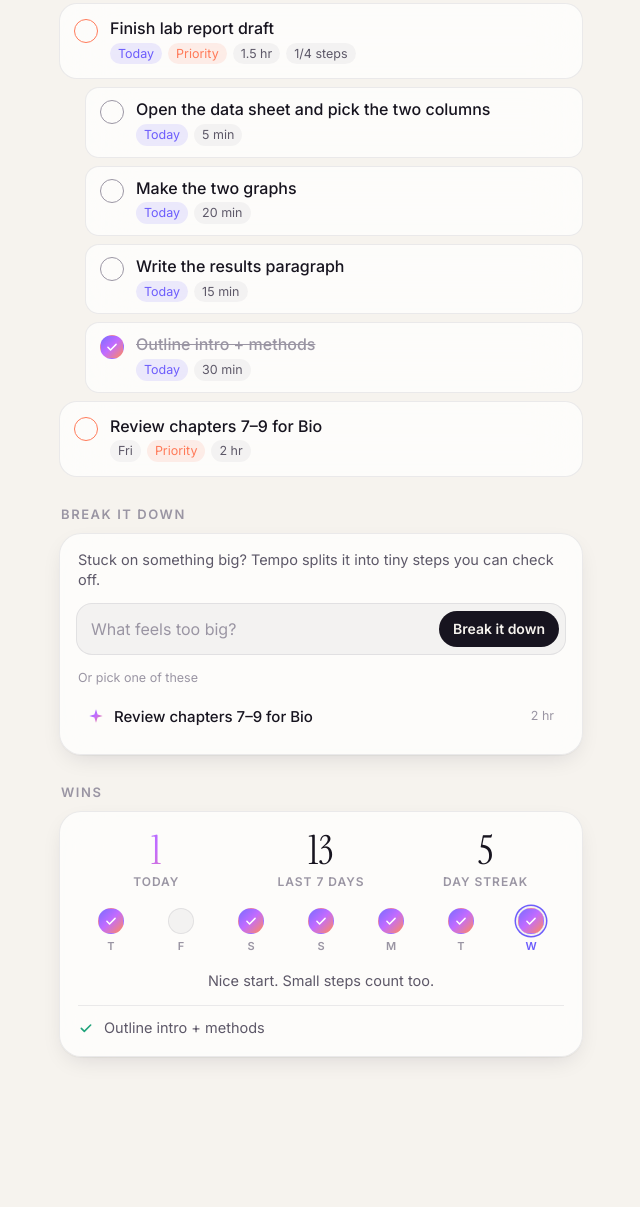
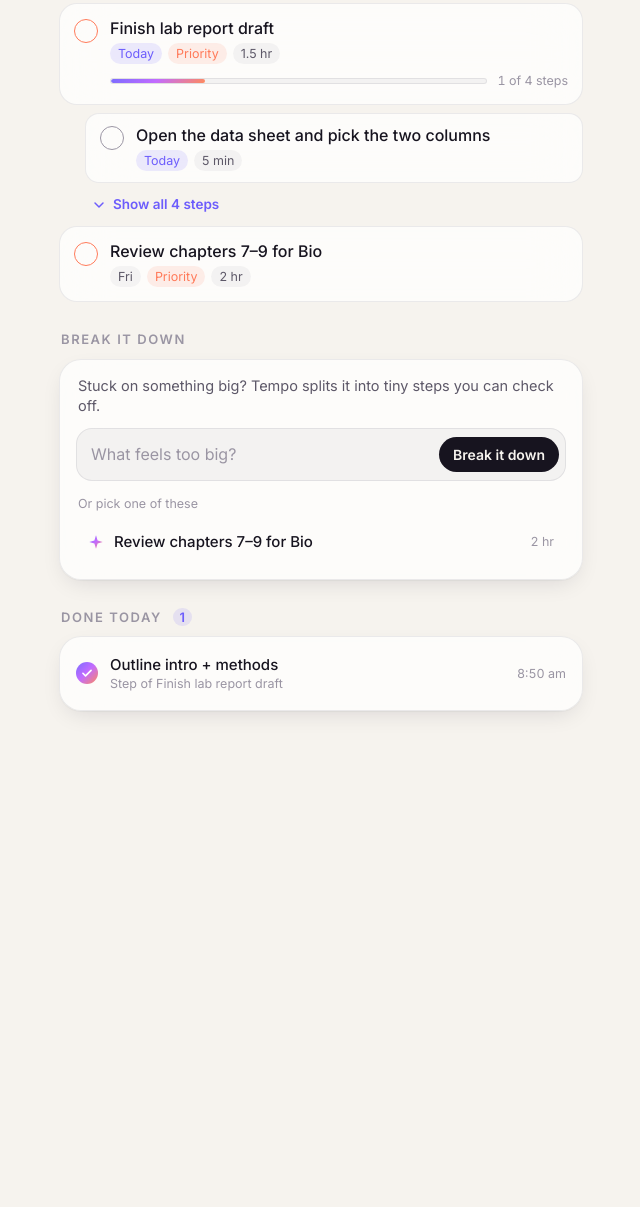
Before and after one commit to JohnLKellyJr/tempo, a plain HTML site: page docs/index.html in a window 1280 px wide. Shown: the part 856-2063 px from the top of the page, without its empty margins (319-959 px from the left). After the commit the page ends 1717 px from the top, so only its background shows below. Drawn offline with Linux system fonts and the light colour scheme.

Commit message:
Swap Wins for a Done today list, progress bars, momentum nudge and foldable steps
Co-Authored-By: Claude Opus 5.5 <noreply@anthropic.com>
Claude-Session: https://claude.ai/code/session_017znESjdPwig99nDrpC5Yc5

```diff
--- a/docs/app.js
+++ b/docs/app.js
@@ -19,6 +19,9 @@
     data: store.get('snapshot', null),      // { events, todos, now }
     history: store.get('history', []),      // [{ role, text }]
     view: store.get('view', 'today'),
+    expanded: store.get('expanded', []),   // task ids whose steps are unfolded
+    pinned: null,                          // step picked from the momentum nudge
+    doneOpen: false,
     editing: null
   };
 
@@ -67,7 +70,6 @@
         ev('s7', 'Bio midterm', 3, '10:00', '11:30', 'School', '#3b82f6'),
         ev('s8', 'Dinner with family', 4, '18:30', '20:30', 'Personal', '#a78bfa')
       ],
-      wins: { days: { [k(-1)]: 4, [k(-2)]: 2, [k(-3)]: 3, [k(-4)]: 1, [k(-6)]: 2, [k(-7)]: 1 } },
       todos: [
         { id: 'w1', title: 'Email TA about lab partner', due: k(-1), priority: 'normal', done: true, minutes: 5, parent: '', notes: '', completed: k(-1) + 'T15:10' },
         { id: 'w2', title: 'Print the reading', due: k(-1), priority: 'normal', done: true, minutes: 5, parent: '', notes: '', completed: k(-1) + 'T18:40' },
@@ -112,7 +114,7 @@
     }
     if (!json.ok) throw new Error(json.error || 'Something went wrong');
     if (json.events && json.todos) {
-      state.data = { events: json.events, todos: json.todos, now: json.now, reminders: json.reminders || null, wins: json.wins || null };
+      state.data = { events: json.events, todos: json.todos, now: json.now, reminders: json.reminders || null };
       store.set('snapshot', state.data);
     }
     return json;
@@ -181,21 +183,33 @@
 
     renderNextStep(d);
     renderBreaker(d);
-    renderWins(d);
+    renderDone(d);
   }
 
   // ───────────── Do this next: one small step, nothing else ─────────────
   // Walk the tasks in focus order. A task with steps offers its first
-  // unfinished step; a task without steps offers itself.
+  // unfinished step; a task without steps offers itself. A step picked from
+  // the momentum nudge ("Let's go") goes to the front.
   const skipped = new Set();
+  const stepsOf = (d, id) => d.todos.filter((s) => s.parent === id);
+  function candidateFor(d, t) {
+    if (t.parent) {
+      const parent = d.todos.find((p) => p.id === t.parent);
+      const subs = stepsOf(d, t.parent);
+      return { todo: t, parent, n: subs.indexOf(t) + 1, of: subs.length, doneCount: subs.filter((x) => x.done).length };
+    }
+    const subs = stepsOf(d, t.id);
+    const openSub = subs.find((x) => !x.done);
+    if (openSub) return candidateFor(d, openSub);
+    return { todo: t, parent: null, allSteps: subs.length };
+  }
   function nextCandidates(d) {
-    const out = [];
-    topLevel(d.todos.filter((t) => !t.done)).sort(taskOrder).forEach((t) => {
-      const subs = d.todos.filter((s) => s.parent === t.id);
-      const openSubs = subs.filter((s) => !s.done);
-      if (openSubs.length) out.push({ todo: openSubs[0], parent: t, n: subs.length - openSubs.length + 1, of: subs.length });
-      else out.push({ todo: t, parent: null, allSteps: subs.length });
-    });
+    const out = topLevel(d.todos.filter((t) => !t.done)).sort(taskOrder).map((t) => candidateFor(d, t));
+    const pin = state.pinned && d.todos.find((t) => t.id === state.pinned && !t.done);
+    if (pin) {
+      const c = candidateFor(d, pin);
+      return [c].concat(out.filter((o) => o.todo.id !== c.todo.id));
+    }
     return out;
   }
   function renderNextStep(d) {
@@ -214,17 +228,24 @@
       ? `Step ${c.n} of ${c.of} · ${esc(c.parent.title)}`
       : c.allSteps ? 'All the steps are done. Finish it off.' : t.minutes ? `About ${minText(t.minutes)}` : '';
     const big = !c.parent && !c.allSteps && (t.minutes ? t.minutes >= 30 : t.priority === 'high');
-    box.className = 'card next-step';
+    box.className = 'card next-step' + (state.pinned === t.id ? ' started' : '');
     box.dataset.id = t.id;
     box.innerHTML = `
+      ${state.pinned === t.id ? '<p class="ns-kicker">You’re on it</p>' : ''}
       <h3>${esc(t.title)}</h3>
       ${sub ? `<p class="ns-sub">${sub}</p>` : ''}
+      ${c.parent ? progressHTML(c.doneCount, c.of) : ''}
       ${big ? '<p class="ns-hint">Feels like a lot? Break it into tiny steps first.</p>' : ''}
       <div class="ns-btns">
         <button class="ns-done" data-ns="done">${CHECK_SVG}<span>Done</span></button>
         ${big ? '<button class="ns-alt" data-ns="break"><span class="spark" aria-hidden="true"></span>Break it down</button>' : ''}
         ${list.length > 1 ? '<button class="ns-skip" data-ns="skip">Not now</button>' : ''}
       </div>`;
+  }
+  function progressHTML(done, of) {
+    const pct = of ? Math.round((done / of) * 100) : 0;
+    return `<div class="progress${done === of ? ' full' : ''}" role="progressbar" aria-valuemin="0" aria-valuemax="${of}" aria-valuenow="${done}" aria-label="${done} of ${of} steps done">
+      <div class="bar"><i style="width:${pct}%"></i></div><span>${done} of ${of} steps</span></div>`;
   }
   const minText = (m) => (m < 60 ? `${m} min` : `${(m / 60).toFixed(m % 60 ? 1 : 0)} hr`);
 
@@ -247,51 +268,29 @@
     ask(`I need to: ${title}. Add it as a task and break it into small steps as sub-tasks.`);
   }
 
-  // ───────────── Wins: real counts of what got checked off ─────────────
-  // Every finished task or step is one win. Today is counted from the task
-  // list on this device, so a check-off shows up instantly. Earlier days come
-  // from the brain's history (wins.days), or from the past week's finished
-  // tasks if the brain hasn't been updated yet.
-  function winsByDay(d) {
-    const local = {};
-    d.todos.forEach((t) => {
-      if (!t.done || !t.completed) return;
-      const k = t.completed.slice(0, 10);
-      local[k] = (local[k] || 0) + 1;
-    });
-    if (!(d.wins && d.wins.days)) return local;
+  // ───────────── Done today: proof of what actually got finished ─────────────
+  const DONE_PREVIEW = 5;
+  function doneOn(d, day) {
+    return d.todos.filter((t) => t.done && t.completed && t.completed.slice(0, 10) === day)
+      .sort((a, b) => b.completed.localeCompare(a.completed));
+  }
+  function renderDone(d) {
     const today = dayKey(new Date());
-    const days = Object.assign({}, d.wins.days);
-    days[today] = local[today] || 0;
-    return days;
-  }
-  function renderWins(d) {
-    const days = winsByDay(d);
-    const now = new Date(), today = dayKey(now);
-    const todayCount = days[today] || 0;
-    // The last 7 days, ending today (a rolling week, so Mondays don't reset to 0).
-    const week = [6, 5, 4, 3, 2, 1, 0].map((i) => { const day = addDays(now, -i); const k = dayKey(day); return { k, n: days[k] || 0, label: WD[day.getDay()][0] }; });
-    const weekCount = week.reduce((a, w) => a + w.n, 0);
-    // Streak: days in a row with at least one win. Today still counts as
-    // "in progress", so the streak doesn't drop to 0 first thing in the morning.
-    let streak = 0, day = todayCount ? now : addDays(now, -1);
-    while (days[dayKey(day)]) { streak++; day = addDays(day, -1); }
-    const recent = d.todos.filter((t) => t.done && t.completed && t.completed.slice(0, 10) === today)
-      .sort((a, b) => b.completed.localeCompare(a.completed)).slice(0, 3);
-    const line = todayCount === 0
-      ? (streak ? `Your ${streak}-day streak is waiting. One small step keeps it going.` : 'Your first win today is one tap away.')
-      : todayCount < 3 ? 'Nice start. Small steps count too.' : todayCount < 6 ? 'You’re on a roll.' : 'Huge day. Be proud of this.';
-    $('#wins').innerHTML = `
-      <div class="win-stats">
-        <div class="stat"><b>${todayCount}</b><span>today</span></div>
-        <div class="stat"><b>${weekCount}</b><span>last 7 days</span></div>
-        <div class="stat"><b>${streak}</b><span>day streak</span></div>
-      </div>
-      <div class="win-week" aria-label="Days with wins this week">
-        ${week.map((w) => `<div class="wd ${w.n ? 'on' : ''} ${w.k === today ? 'today' : ''}"><i>${w.n ? CHECK_SVG : ''}</i><span>${w.label}</span></div>`).join('')}
-      </div>
-      <p class="win-line">${line}</p>
-      ${recent.length ? `<ul class="win-recent">${recent.map((t) => `<li>${CHECK_SVG}<span>${esc(t.title)}</span></li>`).join('')}</ul>` : ''}`;
+    const list = doneOn(d, today);
+    $('#doneTitle').innerHTML = `Done today${list.length ? ` <span class="count">${list.length}</span>` : ''}`;
+    const box = $('#doneList');
+    if (!list.length) {
+      const y = doneOn(d, dayKey(addDays(new Date(), -1))).length;
+      box.innerHTML = `<p class="done-empty">${y ? `Nothing yet today. Yesterday you finished ${y} ${y === 1 ? 'thing' : 'things'}, so you know you can.` : 'What you finish today lands here.'}</p>`;
+      return;
+    }
+    const open = !!state.doneOpen;
+    const shown = open ? list : list.slice(0, DONE_PREVIEW);
+    box.innerHTML = `<ul>${shown.map((t) => {
+      const parent = t.parent && d.todos.find((p) => p.id === t.parent);
+      return `<li>${CHECK_SVG}<div><span class="dl-title">${esc(t.title)}</span>${parent ? `<span class="dl-sub">Step of ${esc(parent.title)}</span>` : ''}</div><time>${esc(timeFull(parse(t.completed)))}</time></li>`;
+    }).join('')}</ul>
+      ${list.length > DONE_PREVIEW ? `<button class="more-btn" data-done-more>${open ? 'Show less' : `Show ${list.length - DONE_PREVIEW} more`}</button>` : ''}`;
   }
 
   const topLevel = (list) => list.filter((t) => !t.parent);
@@ -317,13 +316,25 @@
     }
     if (t.priority === 'high' && !t.done) tags.push('<span class="tag high">Priority</span>');
     if (t.minutes) tags.push(`<span class="tag">${t.minutes < 60 ? t.minutes + ' min' : (t.minutes / 60).toFixed(t.minutes % 60 ? 1 : 0) + ' hr'}</span>`);
-    const subs = all.filter((s) => s.parent === t.id);
-    if (subs.length) tags.push(`<span class="tag">${subs.filter((s) => s.done).length}/${subs.length} steps</span>`);
+    const subs = isSub ? [] : all.filter((s) => s.parent === t.id);
+    const doneSubs = subs.filter((s) => s.done).length;
     let html = `<li class="task ${t.done ? 'done' : ''} ${isSub ? 'sub' : ''}" data-id="${esc(t.id)}">
       <button class="check ${t.done ? 'on' : ''} ${t.priority === 'high' ? 'pri-high' : ''}" data-act="toggle" aria-label="${t.done ? 'Mark not done' : 'Mark done'}">${CHECK_SVG}</button>
-      <button class="t-body" data-act="edit"><div class="t-title">${esc(t.title)}</div>${tags.length ? `<div class="t-meta">${tags.join('')}</div>` : ''}</button>
+      <button class="t-body" data-act="edit"><div class="t-title">${esc(t.title)}</div>${tags.length ? `<div class="t-meta">${tags.join('')}</div>` : ''}${subs.length ? progressHTML(doneSubs, subs.length) : ''}</button>
     </li>`;
-    if (!isSub) subs.sort((a, b) => Number(a.done) - Number(b.done)).forEach((s) => { html += taskHTML(s, all, true); });
+    if (!subs.length) return html;
+    // Steps stay in the order Tempo made them. Folded, only the next
+    // unfinished step shows; "Show all" opens the rest.
+    const expanded = state.expanded.includes(t.id);
+    const nextOpen = subs.find((s) => !s.done);
+    const visible = expanded ? subs : (t.done || !nextOpen ? [] : [nextOpen]);
+    visible.forEach((s) => { html += taskHTML(s, all, true); });
+    const hidden = subs.length - visible.length;
+    if (expanded || hidden) {
+      html += `<li class="steps-toggle"><button data-steps="${esc(t.id)}" aria-expanded="${expanded}">
+        <svg viewBox="0 0 24 24" aria-hidden="true"><path d="${expanded ? 'M6 15l6-6 6 6' : 'M6 9l6 6 6-6'}"/></svg>
+        ${expanded ? 'Show less' : visible.length ? `Show all ${subs.length} steps` : `Show ${subs.length} steps`}</button></li>`;
+    }
     return html;
   }
 
@@ -367,7 +378,7 @@
     const check = li && li.querySelector('.check');
     if (check) check.classList.toggle('on', done);
     if (li) li.classList.toggle('done', done);
-    if (done) celebrate(t);
+    if (done) nudge(t);
     setTimeout(render, 380);
     if (isConnected()) {
       try { await api('updateTodo', { todo: { id, done } }); render(); }
@@ -375,18 +386,54 @@
     }
   }
 
-  // A little cheer for every win, with the real count for today.
-  const CHEERS = ['Nice!', 'Done!', 'Look at you.', 'One less thing.', 'That counts.', 'Boom.', 'Yes!'];
-  function celebrate(t) {
+  // ───────────── Momentum nudge ─────────────
+  // Right after a check-off, while it feels good, offer the next tiny step.
+  const CHEERS = ['Nice!', 'Done!', 'Look at you.', 'One less thing.', 'That counts.', 'Yes!'];
+  let nudgeNext = null;
+  function nudge(t) {
     const d = data();
-    const n = winsByDay(d)[dayKey(new Date())] || 1;
-    let msg = `${CHEERS[Math.floor(Math.random() * CHEERS.length)]} ${n} ${n === 1 ? 'win' : 'wins'} today.`;
+    if (state.pinned === t.id) state.pinned = null;
+    const cheer = CHEERS[Math.floor(Math.random() * CHEERS.length)];
+    let next = null, kicker, title;
     if (t.parent) {
-      const sibs = d.todos.filter((s) => s.parent === t.parent);
-      if (sibs.every((s) => s.done)) msg = 'Every step done! Check off the whole task.';
+      const sibs = stepsOf(d, t.parent);
+      const parent = d.todos.find((p) => p.id === t.parent);
+      next = sibs.find((s) => !s.done);
+      if (!next && parent && !parent.done) {
+        next = parent;
+        kicker = `${cheer} Every step is done.`;
+        title = `Check off “${parent.title}” too?`;
+      } else if (next) {
+        kicker = `${cheer} ${sibs.filter((s) => s.done).length} of ${sibs.length} done. While you’re rolling:`;
+      }
     }
-    toast(msg);
-    const w = $('#wins'); w.classList.remove('pop'); void w.offsetWidth; w.classList.add('pop');
+    if (!next) {
+      const c = nextCandidates(d).find((x) => x.todo.id !== t.id);
+      if (c) { next = c.todo; kicker = `${cheer} Keep the momentum? Next up:`; }
+    }
+    if (!next) { toast(`${cheer} That’s everything on your list.`); return; }
+    nudgeNext = next;
+    $('#nudgeKicker').textContent = kicker;
+    $('#nudgeTitle').textContent = title || (next.title + (next.minutes ? ` · ${minText(next.minutes)}` : ''));
+    $('#nudgeGo').textContent = next === d.todos.find((p) => p.id === t.parent) ? 'Check it off' : 'Let’s go';
+    $('#reply').hidden = true;
+    const box = $('#nudge');
+    box.hidden = false;
+    box.style.animation = 'none'; void box.offsetWidth; box.style.animation = '';
+    clearTimeout(nudge._t);
+    nudge._t = setTimeout(hideNudge, 15000);
+  }
+  function hideNudge() { $('#nudge').hidden = true; clearTimeout(nudge._t); }
+  function nudgeGo() {
+    const n = nudgeNext; hideNudge(); if (!n) return;
+    const d = data();
+    const isParentFinish = !n.parent && stepsOf(d, n.id).length && stepsOf(d, n.id).every((s) => s.done);
+    if (isParentFinish) { toggleTodo(n.id, null); return; }
+    state.pinned = n.id; skipped.delete(n.id);
+    setView('today'); render();
+    const card = $('#nextStep');
+    card.scrollIntoView({ behavior: 'smooth', block: 'center' });
+    card.classList.remove('flash'); void card.offsetWidth; card.classList.add('flash');
   }
 
   function openTask(id) {
@@ -733,6 +780,18 @@
       input.value = ''; input.blur(); breakNew(v);
     });
 
+    $('#nudgeGo').addEventListener('click', nudgeGo);
+    $('#nudgeLater').addEventListener('click', () => { hideNudge(); toast('Good stopping point.'); });
+    document.addEventListener('click', (e) => {
+      const st = e.target.closest('[data-steps]');
+      if (st) {
+        const id = st.dataset.steps;
+        state.expanded = state.expanded.includes(id) ? state.expanded.filter((x) => x !== id) : state.expanded.concat(id).slice(-50);
+        store.set('expanded', state.expanded); render();
+      }
+      if (e.target.closest('[data-done-more]')) { state.doneOpen = !state.doneOpen; renderDone(data()); }
+    });
+
     $('#quickAdd').addEventListener('submit', quickAdd);
     $('#taskForm').addEventListener('submit', saveTask);
     $('#tDelete').addEventListener('click', deleteTask);
--- a/docs/index.html
+++ b/docs/index.html
@@ -17,7 +17,7 @@
   <link rel="preconnect" href="https://fonts.googleapis.com">
   <link rel="preconnect" href="https://fonts.gstatic.com" crossorigin>
   <link href="https://fonts.googleapis.com/css2?family=Instrument+Serif:ital@0;1&family=Inter:wght@400;500;600;700&display=swap" rel="stylesheet">
-  <link rel="stylesheet" href="styles.css?v=6">
+  <link rel="stylesheet" href="styles.css?v=7">
 </head>
 <body>
   <div class="aurora" aria-hidden="true"><span></span><span></span><span></span></div>
@@ -69,8 +69,8 @@
         <div class="breaker-picks" id="breakPicks"></div>
       </article>
 
-      <div class="section-head"><h2>Wins</h2></div>
-      <article class="card wins" id="wins"></article>
+      <div class="section-head"><h2 id="doneTitle">Done today</h2></div>
+      <article class="card done-list" id="doneList"></article>
     </section>
 
     <section class="view" id="view-tasks" hidden>
@@ -84,6 +84,16 @@
 
     <div class="dock-spacer"></div>
   </main>
+
+  <!-- Momentum nudge: offered right after a check-off -->
+  <aside class="nudge card" id="nudge" hidden aria-live="polite">
+    <p class="nudge-kicker" id="nudgeKicker"></p>
+    <p class="nudge-title" id="nudgeTitle"></p>
+    <div class="nudge-btns">
+      <button class="ns-done" id="nudgeGo">Let’s go</button>
+      <button class="ns-skip" id="nudgeLater">I’ll stop here</button>
+    </div>
+  </aside>
 
   <!-- Reply card -->
   <aside class="reply card" id="reply" hidden aria-live="polite">
@@ -177,12 +187,12 @@
         <button type="button" class="ghost-btn" id="sDisconnect">Use sample data</button>
         <button type="submit" class="primary-btn">Save &amp; connect</button>
       </div>
-      <p class="fine">Tempo talks only to your own Google Apps Script. Your web app URL and app key stay on this device. <span class="ver">Version 6</span></p>
+      <p class="fine">Tempo talks only to your own Google Apps Script. Your web app URL and app key stay on this device. <span class="ver">Version 7</span></p>
     </form>
   </section>
 
   <div class="toast" id="toast" role="status" hidden></div>
 
-  <script src="app.js?v=6"></script>
+  <script src="app.js?v=7"></script>
 </body>
 </html>
--- a/docs/styles.css
+++ b/docs/styles.css
@@ -193,29 +193,42 @@ svg { width: 22px; height: 22px; fill: none; stroke: currentColor; stroke-width:
 .pick-title { flex: 1; min-width: 0; font-size: 15px; font-weight: 500; white-space: nowrap; overflow: hidden; text-overflow: ellipsis; }
 .pick-meta { flex: none; font-size: 12.5px; color: var(--text-3); }
 
-/* Wins */
-.wins { padding: 18px; }
-.wins.pop { animation: pop .5s cubic-bezier(.2, .9, .2, 1.4); }
-@keyframes pop { 40% { transform: scale(1.025); } }
-@media (prefers-reduced-motion: reduce) { .wins.pop { animation: none; } }
-.win-stats { display: grid; grid-template-columns: repeat(3, 1fr); gap: 8px; }
-.stat { text-align: center; }
-.stat b { display: block; font-family: var(--serif); font-weight: 400; font-size: 40px; line-height: 1; font-variant-numeric: tabular-nums; }
-.stat:first-child b { background: var(--grad); -webkit-background-clip: text; background-clip: text; color: transparent; }
-.stat span { display: block; margin-top: 4px; font-size: 12px; letter-spacing: .08em; text-transform: uppercase; color: var(--text-3); font-weight: 600; }
-.win-week { display: grid; grid-template-columns: repeat(7, 1fr); gap: 4px; margin: 18px 0 0; }
-.wd { display: flex; flex-direction: column; align-items: center; gap: 5px; }
-.wd i { width: 26px; height: 26px; border-radius: 50%; display: grid; place-items: center; background: var(--surface-2); border: 1.5px solid var(--line); }
-.wd i svg { width: 14px; height: 14px; stroke-width: 2.6; color: #fff; }
-.wd.on i { background: var(--grad); border-color: transparent; }
-.wd.today i { box-shadow: 0 0 0 2px var(--bg), 0 0 0 3.5px var(--accent); }
-.wd span { font-size: 11px; font-weight: 600; color: var(--text-3); }
-.wd.today span { color: var(--accent); }
-.win-line { margin: 16px 0 0; text-align: center; color: var(--text-2); font-size: 14.5px; }
-.win-recent { list-style: none; margin: 14px 0 0; padding: 12px 0 0; border-top: 1px solid var(--line); display: flex; flex-direction: column; gap: 8px; }
-.win-recent li { display: flex; align-items: center; gap: 10px; font-size: 14.5px; color: var(--text-2); }
-.win-recent li svg { width: 16px; height: 16px; flex: none; stroke-width: 2.4; color: var(--good); }
-.win-recent li span { min-width: 0; white-space: nowrap; overflow: hidden; text-overflow: ellipsis; }
+/* Progress bars on tasks with steps */
+.progress { display: flex; align-items: center; gap: 10px; margin-top: 8px; }
+.progress .bar { flex: 1; height: 6px; border-radius: 999px; background: var(--surface-2); border: 1px solid var(--line); overflow: hidden; }
+.progress .bar i { display: block; height: 100%; border-radius: inherit; background: var(--grad); transition: width .5s cubic-bezier(.2, .9, .2, 1); }
+.progress span { flex: none; font-size: 12.5px; color: var(--text-3); font-variant-numeric: tabular-nums; }
+.progress.full span { color: var(--good); font-weight: 600; }
+.next-step .progress { margin-top: 12px; }
+.next-step .ns-kicker { margin: 0 0 6px; font-size: 12px; font-weight: 650; letter-spacing: .1em; text-transform: uppercase; color: var(--accent); }
+.next-step.started { box-shadow: 0 0 0 1.5px var(--accent), var(--shadow); }
+.next-step.flash { animation: flash 1s ease-out; }
+@keyframes flash { 0% { box-shadow: 0 0 0 6px var(--accent-soft), var(--shadow); } }
+
+/* Show more / Show less for steps */
+.steps-toggle { margin-left: 26px; }
+.steps-toggle button { display: inline-flex; align-items: center; gap: 6px; padding: 4px 6px; color: var(--accent); font-weight: 600; font-size: 13.5px; }
+.steps-toggle svg { width: 16px; height: 16px; stroke-width: 2.2; }
+
+/* Done today */
+.section-head h2 .count { margin-left: 6px; padding: 1px 7px; border-radius: 999px; background: var(--accent-soft); color: var(--accent); letter-spacing: 0; }
+.done-list { padding: 6px 16px; }
+.done-list ul { list-style: none; margin: 0; padding: 0; }
+.done-list li { display: flex; align-items: center; gap: 12px; padding: 11px 0; border-bottom: 1px solid var(--line); }
+.done-list li:last-child { border-bottom: 0; }
+.done-list li > svg { flex: none; width: 22px; height: 22px; padding: 4px; border-radius: 50%; background: var(--grad); color: #fff; stroke-width: 2.8; }
+.done-list li > div { flex: 1; min-width: 0; display: flex; flex-direction: column; }
+.dl-title { font-size: 15px; font-weight: 500; overflow: hidden; text-overflow: ellipsis; white-space: nowrap; }
+.dl-sub { font-size: 12.5px; color: var(--text-3); overflow: hidden; text-overflow: ellipsis; white-space: nowrap; }
+.done-list time { flex: none; font-size: 12.5px; color: var(--text-3); font-variant-numeric: tabular-nums; }
+.done-empty { margin: 0; padding: 12px 0; color: var(--text-2); font-size: 14.5px; text-align: center; }
+.more-btn { display: block; width: 100%; padding: 10px 0 12px; color: var(--accent); font-weight: 600; font-size: 14px; border-top: 1px solid var(--line); }
+
+/* Momentum nudge */
+.nudge { position: fixed; z-index: 19; left: 14px; right: 14px; bottom: calc(var(--safe-b) + 104px); max-width: 532px; margin: 0 auto; padding: 16px; background: var(--surface-solid); box-shadow: var(--shadow-lg); animation: rise .4s cubic-bezier(.2, .9, .2, 1); }
+.nudge-kicker { margin: 0; font-size: 13.5px; color: var(--text-2); }
+.nudge-title { margin: 4px 0 0; font-size: 18px; font-weight: 650; letter-spacing: -.01em; line-height: 1.25; }
+.nudge-btns { display: flex; align-items: center; gap: 8px; margin-top: 14px; }
 
 /* Dock / composer */
 .dock-spacer { height: calc(150px + var(--safe-b)); }
--- a/docs/sw.js
+++ b/docs/sw.js
@@ -1,5 +1,5 @@
 // Tempo service worker: makes the app open instantly and work offline (showing the last data it saw).
-const CACHE = 'tempo-v6';
+const CACHE = 'tempo-v7';
 const SHELL = ['./', 'index.html', 'styles.css', 'app.js', 'manifest.webmanifest', 'icons/icon-192.png', 'icons/apple-touch-icon.png'];
 
 self.addEventListener('install', (e) => {
```
Also changed, not shown: 1 other file.
